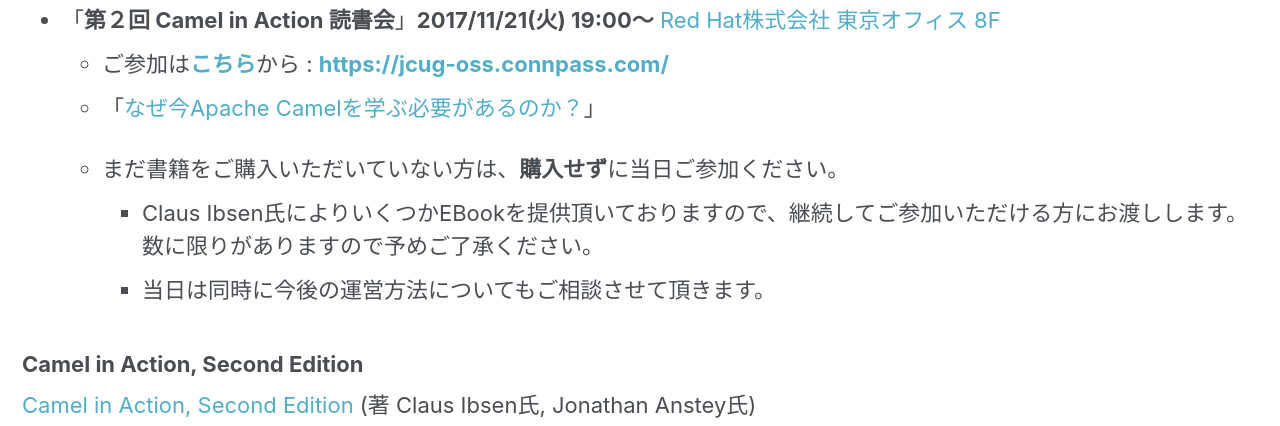
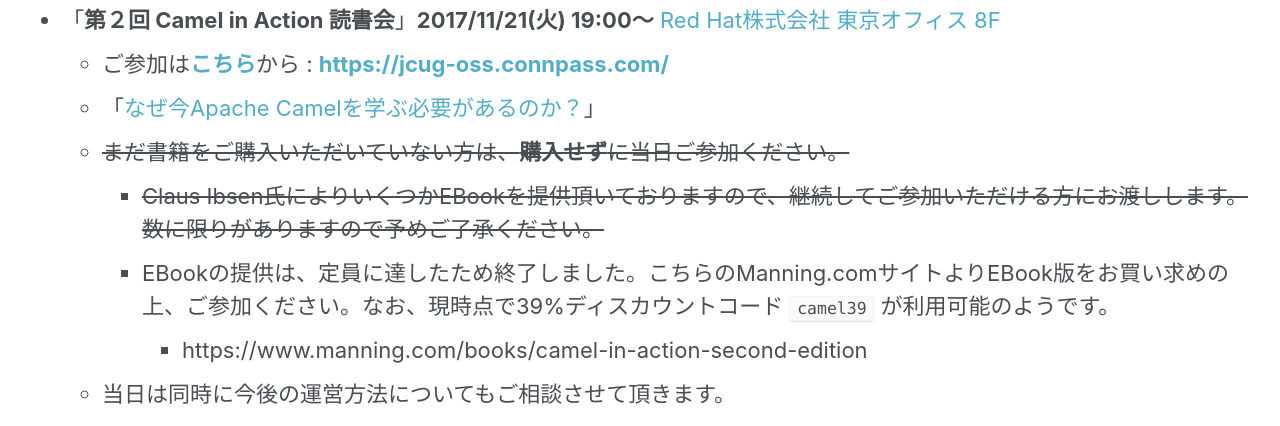
Before and after one commit to jcug-oss/jcug-oss.github.io, a Jekyll site: the page built from index.md, in a window 1280 px wide and 900 px high, scrolled down 1658 px, cut to the strip 0-426 px from the top of the window. Built offline with Jekyll 4.4.1, drawn with Linux system fonts in a browser that asks for light colours.

Commit message:
Remove Camel in Action free ebook offering

```diff
--- a/index.md
+++ b/index.md
@@ -53,10 +53,11 @@ intro:
 * 「**第２回 Camel in Action 読書会**」**2017/11/21(火) 19:00〜** [Red Hat株式会社 東京オフィス 8F](https://www.redhat.com/ja/files/resources/ja-rhkk-map-2013.pdf)
   * ご参加は[**こちら**](https://jcug-oss.connpass.com/)から : **<https://jcug-oss.connpass.com/>**
   * 「[なぜ今Apache Camelを学ぶ必要があるのか？](http://jcug-oss.github.io/article/why-do-we-have-to-learn-camel-q)」
-
-  * まだ書籍をご購入いただいていない方は、**購入せず**に当日ご参加ください。
-    * Claus Ibsen氏によりいくつかEBookを提供頂いておりますので、継続してご参加いただける方にお渡しします。数に限りがありますので予めご了承ください。
-    * 当日は同時に今後の運営方法についてもご相談させて頂きます。
+  * ~~まだ書籍をご購入いただいていない方は、**購入せず**に当日ご参加ください。~~
+    * ~~Claus Ibsen氏によりいくつかEBookを提供頂いておりますので、継続してご参加いただける方にお渡しします。数に限りがありますので予めご了承ください。~~
+    * EBookの提供は、定員に達したため終了しました。こちらのManning.comサイトよりEBook版をお買い求めの上、ご参加ください。なお、現時点で39%ディスカウントコード `camel39` が利用可能のようです。
+      * https://www.manning.com/books/camel-in-action-second-edition
+  * 当日は同時に今後の運営方法についてもご相談させて頂きます。
 
 ### Camel in Action, Second Edition
 
```
